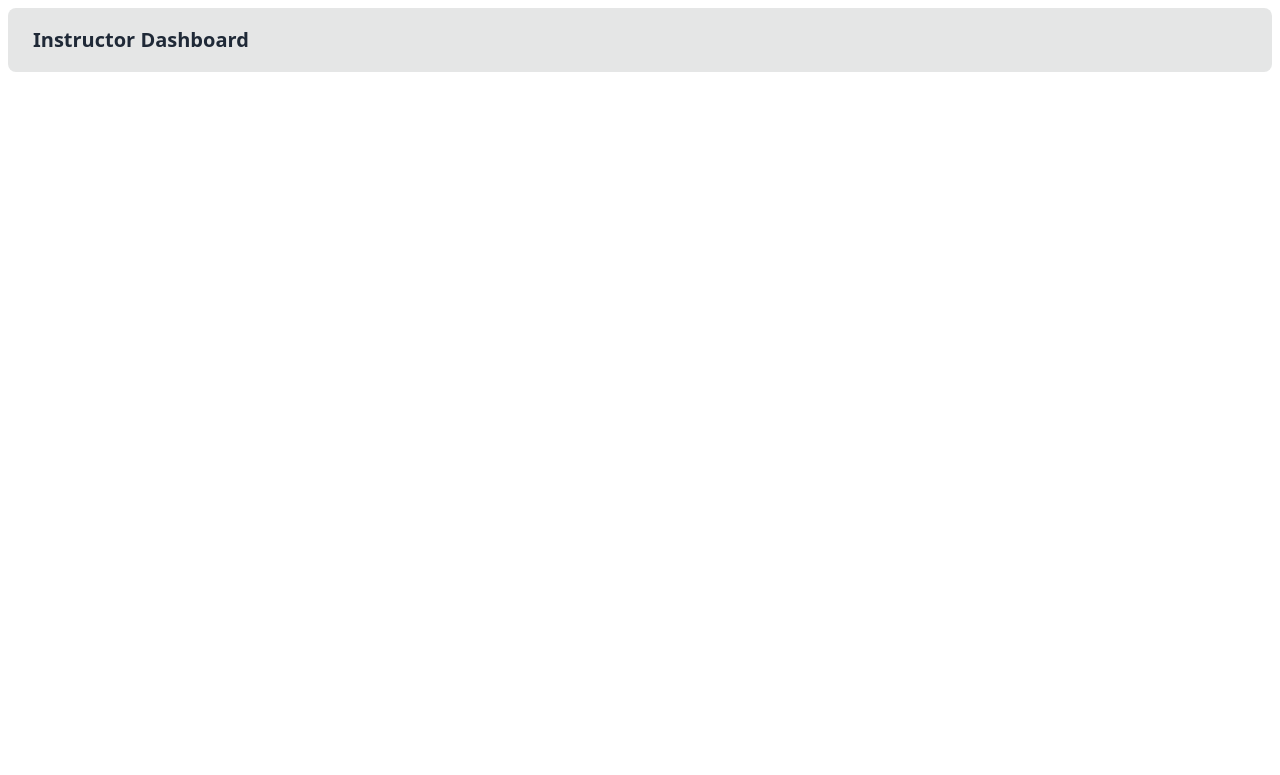
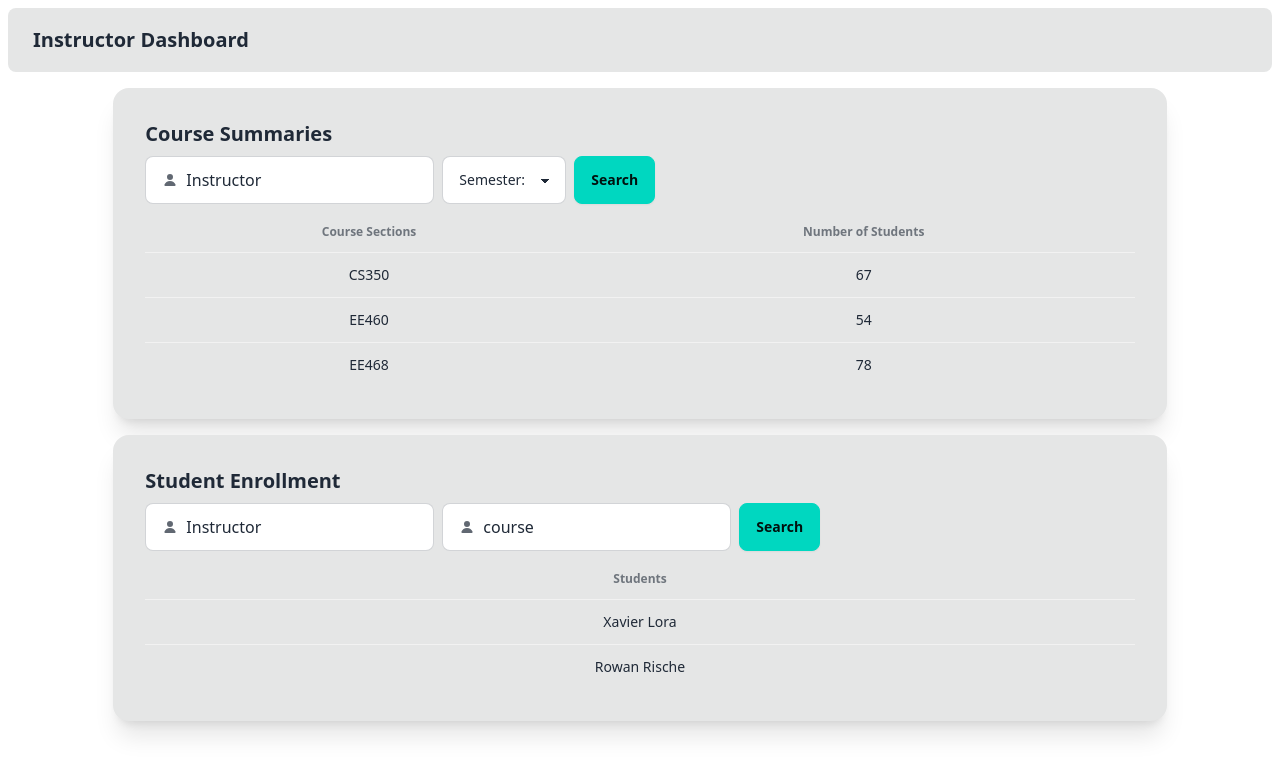
Before and after one commit to XavierLora/DB-Backed-Web-App-University-Management-System, a Django app: page /instructor_dashboard_view in a window 1280 px wide. Shown: the top 775 px of the page. Run offline with Django 4.2, Linux system fonts and the light colour scheme; some libraries are stand-ins or nearby versions.

Commit message:
Instructor and Student UI update

```diff
--- a/dbApp/dbApp/templates/dbApp/instructor_dashboard.html
+++ b/dbApp/dbApp/templates/dbApp/instructor_dashboard.html
@@ -15,6 +15,84 @@
           <button class="btn btn-ghost text-xl">Instructor Dashboard</button>
         </a>
       </div>
+      <div class="card m-2 w-10/12 bg-base-300 shadow-xl">
+        <div class="card-body">
+          <h2 class="card-title">Course Summaries</h2>
+          <form method="post" class="flex gap-2 items-center">
+          <label class="input input-bordered flex items-center gap-2">
+            <svg xmlns="http://www.w3.org/2000/svg" viewBox="0 0 16 16" fill="currentColor" class="w-4 h-4 opacity-70"><path d="M8 8a3 3 0 1 0 0-6 3 3 0 0 0 0 6ZM12.735 14c.618 0 1.093-.561.872-1.139a6.002 6.002 0 0 0-11.215 0c-.22.578.254 1.139.872 1.139h9.47Z" /></svg>
+            <input type="text" name="instructor" class="grow" value="Instructor" />
+          </label>
+          <select name="semester" class="select select-bordered w-fit max-w-xs">
+            <option disabled selected>Semester:</option>
+            <option>Fall</option>
+            <option>Spring</option>
+          </select>
+          <button type="submit" class="btn btn-accent font-bold">Search</button>
+        </form>
+          <div class="overflow-x-auto">
+            <table class="table text-center">
+              <!-- head -->
+              <thead>
+                <tr>
+                  <th>Course Sections</th>
+                  <th>Number of Students</th>
+                </tr>
+              </thead>
+              <tbody>
+                <!-- row 1 -->
+                <tr>
+                  <td>CS350</td>
+                  <td>67</td>
+                </tr>
+                <tr>
+                  <td>EE460</td>
+                  <td>54</td>
+                </tr>
+                <tr>
+                  <td>EE468</td>
+                  <td>78</td>
+                </tr>
+              </tbody>
+            </table>
+          </div>
+        </div>
+      </div>
+      <div class="card m-2 w-10/12 bg-base-300 shadow-xl">
+        <div class="card-body">
+          <h2 class="card-title">Student Enrollment</h2>
+          <form method="post" class="flex gap-2 items-center">
+          <label class="input input-bordered flex items-center gap-2">
+            <svg xmlns="http://www.w3.org/2000/svg" viewBox="0 0 16 16" fill="currentColor" class="w-4 h-4 opacity-70"><path d="M8 8a3 3 0 1 0 0-6 3 3 0 0 0 0 6ZM12.735 14c.618 0 1.093-.561.872-1.139a6.002 6.002 0 0 0-11.215 0c-.22.578.254 1.139.872 1.139h9.47Z" /></svg>
+            <input type="text" name="instructor" class="grow" value="Instructor" />
+          </label>
+          <label class="input input-bordered flex items-center gap-2">
+            <svg xmlns="http://www.w3.org/2000/svg" viewBox="0 0 16 16" fill="currentColor" class="w-4 h-4 opacity-70"><path d="M8 8a3 3 0 1 0 0-6 3 3 0 0 0 0 6ZM12.735 14c.618 0 1.093-.561.872-1.139a6.002 6.002 0 0 0-11.215 0c-.22.578.254 1.139.872 1.139h9.47Z" /></svg>
+            <input type="text" name="course" class="grow" value="course" />
+          </label>
+          <button type="submit" class="btn btn-accent font-bold">Search</button>
+        </form>
+          <div class="overflow-x-auto">
+            <table class="table text-center">
+              <!-- head -->
+              <thead>
+                <tr>
+                  <th>Students</th>
+                </tr>
+              </thead>
+              <tbody>
+                <!-- row 1 -->
+                <tr>
+                  <td>Xavier Lora</td>
+                </tr>
+                <tr>
+                  <td>Rowan Rische</td>
+                </tr>
+              </tbody>
+            </table>
+          </div>
+        </div>
+      </div>
     </div>
   </body>
 </html>
```
Also changed, not shown: dbApp/dbApp/templates/dbApp/student_dashboard.html (+41 -0 lines).
